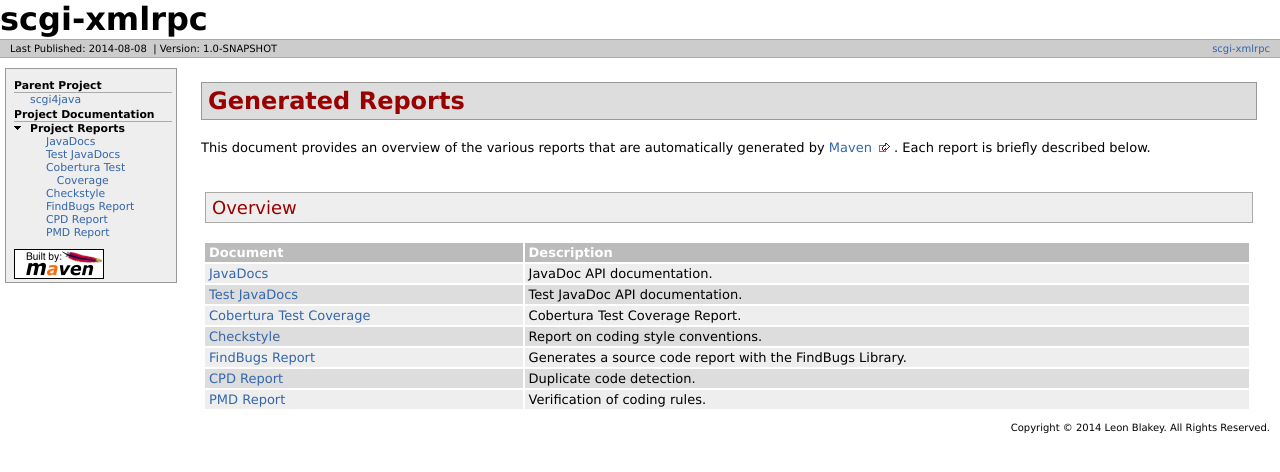
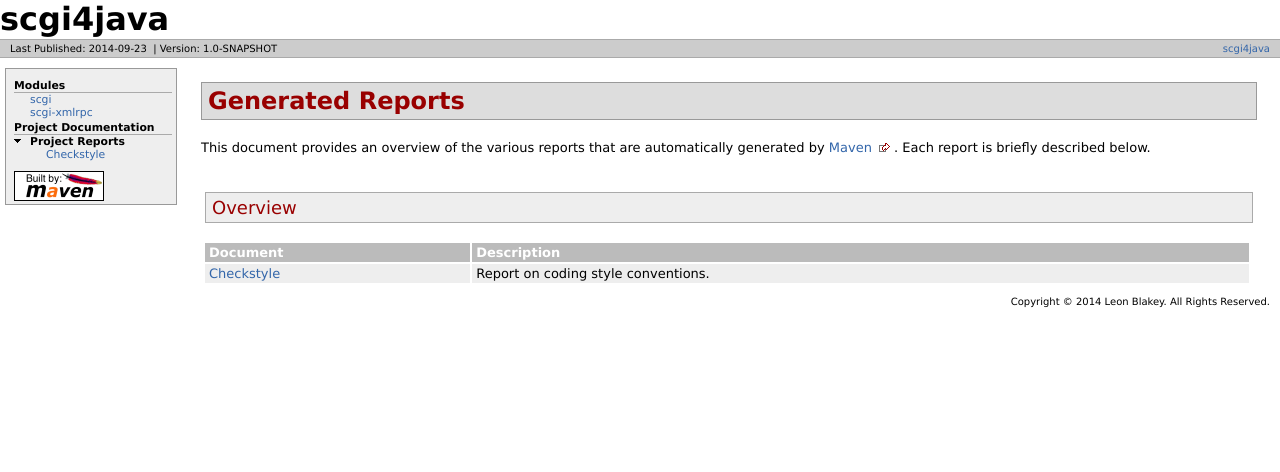
Before and after one commit to TheLQ/scgi4java.site, a plain HTML site: page project-reports.html in a window 1280 px wide. Drawn offline with Linux system fonts and the light colour scheme.

Commit message:
Wagon: Adding site to repository

```diff
--- a/project-reports.html
+++ b/project-reports.html
@@ -1,23 +1,23 @@
 <!DOCTYPE html PUBLIC "-//W3C//DTD XHTML 1.0 Transitional//EN" "http://www.w3.org/TR/xhtml1/DTD/xhtml1-transitional.dtd">
-<!-- Generated by Apache Maven Doxia Site Renderer 1.4 at 2014-08-08 -->
+<!-- Generated by Apache Maven Doxia Site Renderer 1.4 at 2014-09-23 -->
 <html xmlns="http://www.w3.org/1999/xhtml" xml:lang="en" lang="en">
   <head>
     <meta http-equiv="Content-Type" content="text/html; charset=UTF-8" />
-    <title>scgi-xmlrpc - Generated Reports</title>
+    <title>scgi4java - Generated Reports</title>
     <style type="text/css" media="all">
       @import url("./css/maven-base.css");
       @import url("./css/maven-theme.css");
       @import url("./css/site.css");
     </style>
     <link rel="stylesheet" href="./css/print.css" type="text/css" media="print" />
-    <meta name="Date-Revision-yyyymmdd" content="20140808" />
+    <meta name="Date-Revision-yyyymmdd" content="20140923" />
     <meta http-equiv="Content-Language" content="en" />
 
         </head>
   <body class="composite">
     <div id="banner">
                     <div id="bannerLeft">
-                scgi-xmlrpc
+                scgi4java
                 </div>
                     <div class="clear">
         <hr/>
@@ -27,10 +27,10 @@
 
 
                 <div class="xleft">
-        <span id="publishDate">Last Published: 2014-08-08</span>
+        <span id="publishDate">Last Published: 2014-09-23</span>
                   &nbsp;| <span id="projectVersion">Version: 1.0-SNAPSHOT</span>
                       </div>
-            <div class="xright">                    <a href="./" title="scgi-xmlrpc">scgi-xmlrpc</a>
+            <div class="xright">                    <a href="./" title="scgi4java">scgi4java</a>
 
 
       </div>
@@ -42,37 +42,22 @@
       <div id="navcolumn">
 
 
-                                <h5>Parent Project</h5>
+                                          <h5>Modules</h5>
                   <ul>
                   <li class="none">
-                          <a href="../index.html" title="scgi4java">scgi4java</a>
+                          <a href="scgi/index.html" title="scgi">scgi</a>
+            </li>
+                  <li class="none">
+                          <a href="scgi-xmlrpc/index.html" title="scgi-xmlrpc">scgi-xmlrpc</a>
             </li>
           </ul>
                        <h5>Project Documentation</h5>
                   <ul>
-                                                                                                                                                                                    <li class="expanded">
+                                                                        <li class="expanded">
             <strong>Project Reports</strong>
                   <ul>
                       <li class="none">
-                          <a href="apidocs/index.html" title="JavaDocs">JavaDocs</a>
-            </li>
-                      <li class="none">
-                          <a href="testapidocs/index.html" title="Test JavaDocs">Test JavaDocs</a>
-            </li>
-                      <li class="none">
-                          <a href="cobertura/index.html" title="Cobertura Test Coverage">Cobertura Test Coverage</a>
-            </li>
-                      <li class="none">
-                          <a href="checkstyle.html" title="Checkstyle">Checkstyle</a>
-            </li>
-                      <li class="none">
-                          <a href="findbugs.html" title="FindBugs Report">FindBugs Report</a>
-            </li>
-                      <li class="none">
-                          <a href="cpd.html" title="CPD Report">CPD Report</a>
-            </li>
-                      <li class="none">
-                          <a href="pmd.html" title="PMD Report">PMD Report</a>
+                          <a href="checkstyle-aggregate.html" title="Checkstyle">Checkstyle</a>
             </li>
               </ul>
         </li>
@@ -96,26 +81,8 @@
 <th>Document</th>
 <th>Description</th></tr>
 <tr class="b">
-<td><a href="apidocs/index.html">JavaDocs</a></td>
-<td>JavaDoc API documentation.</td></tr>
-<tr class="a">
-<td><a href="testapidocs/index.html">Test JavaDocs</a></td>
-<td>Test JavaDoc API documentation.</td></tr>
-<tr class="b">
-<td><a href="cobertura/index.html">Cobertura Test Coverage</a></td>
-<td>Cobertura Test Coverage Report.</td></tr>
-<tr class="a">
-<td><a href="checkstyle.html">Checkstyle</a></td>
-<td>Report on coding style conventions.</td></tr>
-<tr class="b">
-<td><a href="findbugs.html">FindBugs Report</a></td>
-<td>Generates a source code report with the FindBugs Library.</td></tr>
-<tr class="a">
-<td><a href="cpd.html">CPD Report</a></td>
-<td>Duplicate code detection.</td></tr>
-<tr class="b">
-<td><a href="pmd.html">PMD Report</a></td>
-<td>Verification of coding rules.</td></tr></table></div></div>
+<td><a href="checkstyle-aggregate.html">Checkstyle</a></td>
+<td>Report on coding style conventions.</td></tr></table></div></div>
       </div>
     </div>
     <div class="clear">
```
Also changed, not shown: checkstyle-aggregate.html (+3 -3 lines), 1 other file.
